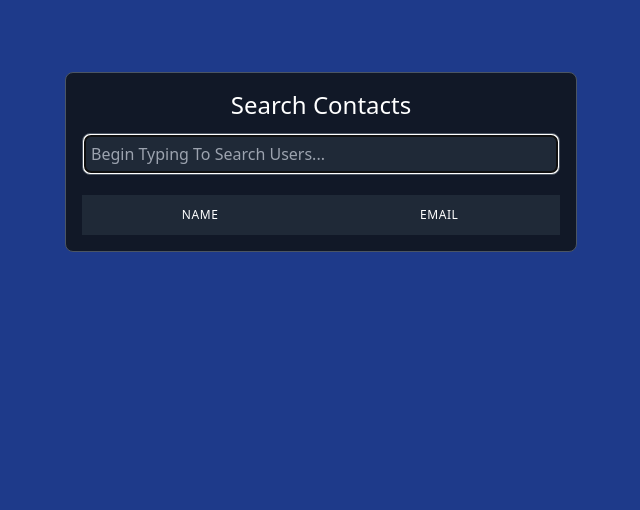
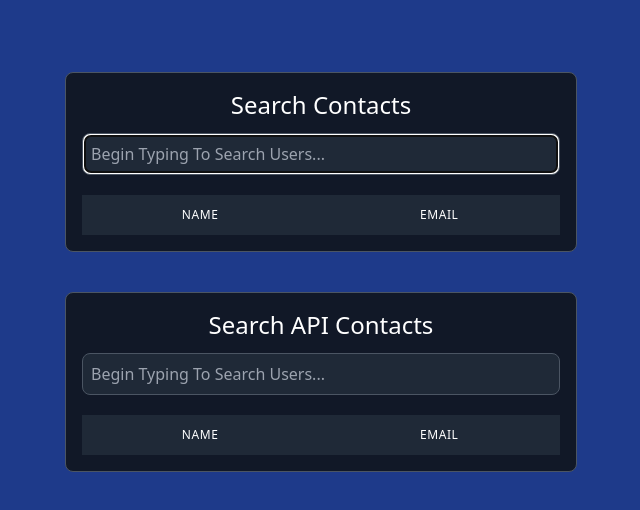
Before and after one commit to Mike-Jagger/htmx-experiments, a website: page htmx+node/public/index.html in a window 1280 px wide. Shown: the whole page, without its empty margins (319-959 px from the left). Drawn offline with nearby package versions, Linux system fonts and the light colour scheme.

Commit message:
adding method to search contacts from api

```diff
--- a/htmx+node/public/index.html
+++ b/htmx+node/public/index.html
@@ -59,6 +59,46 @@
 					</tbody>
 				</table>
 			</div>
+			<div class="h-10"></div>
+			<div
+				class="bg-gray-900 text-white p-4 border border-gray-600 rounded-lg max-w-lg m-auto"
+			>
+				<h3 class="text-2xl mb-3 text-center">Search API Contacts</h3>
+				<input
+					class="border border-gray-600 bg-gray-800 p-2 rounded-lg w-full mb-5"
+					type="search"
+					name="search"
+					placeholder="Begin Typing To Search Users..."
+					hx-post="/search/api"
+					hx-trigger="input changed delay:500ms, search"
+					hx-target="#api-search-results"
+					hx-indicator="#loading"
+				/>
+				<table class="min-w-full divide-y divide-gray-200">
+					<thead class="bg-gray-800 text-white">
+						<tr>
+							<th
+								scope="col"
+								class="px-6 py-3 text-center text-xs font-medium uppercase tracking-wider"
+							>
+								Name
+							</th>
+							<th
+								scope="col"
+								class="px-6 py-3 text-center text-xs font-medium uppercase tracking-wider"
+							>
+								Email
+							</th>
+						</tr>
+					</thead>
+					<tbody
+						id="api-search-results"
+						class="divide-y divide-gray-600"
+					>
+						<!-- Your search results go here -->
+					</tbody>
+				</table>
+			</div>
 		</div>
 	</body>
 </html>
```
Also changed, not shown: htmx+node/server.js (+31 -0 lines).
